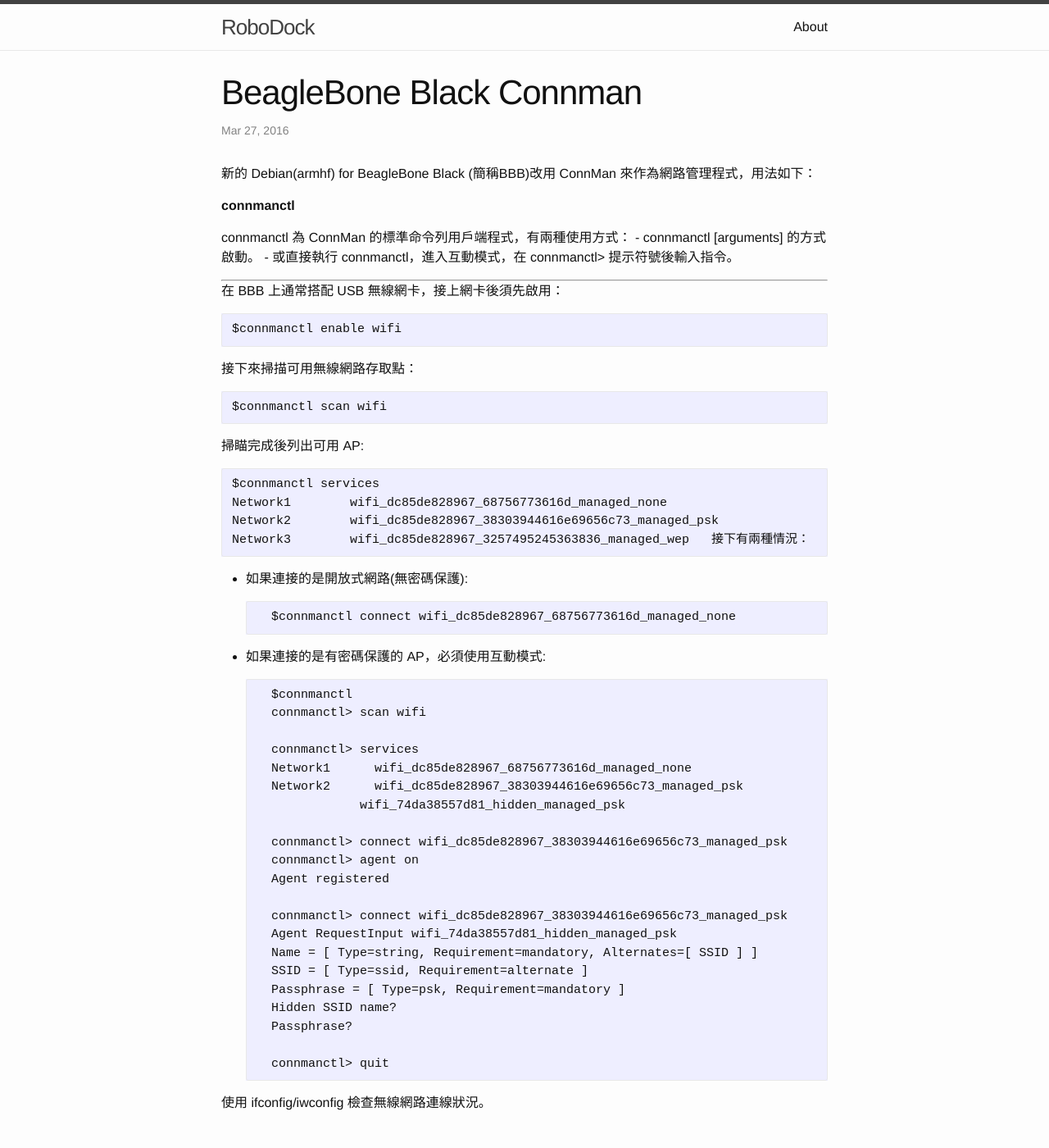
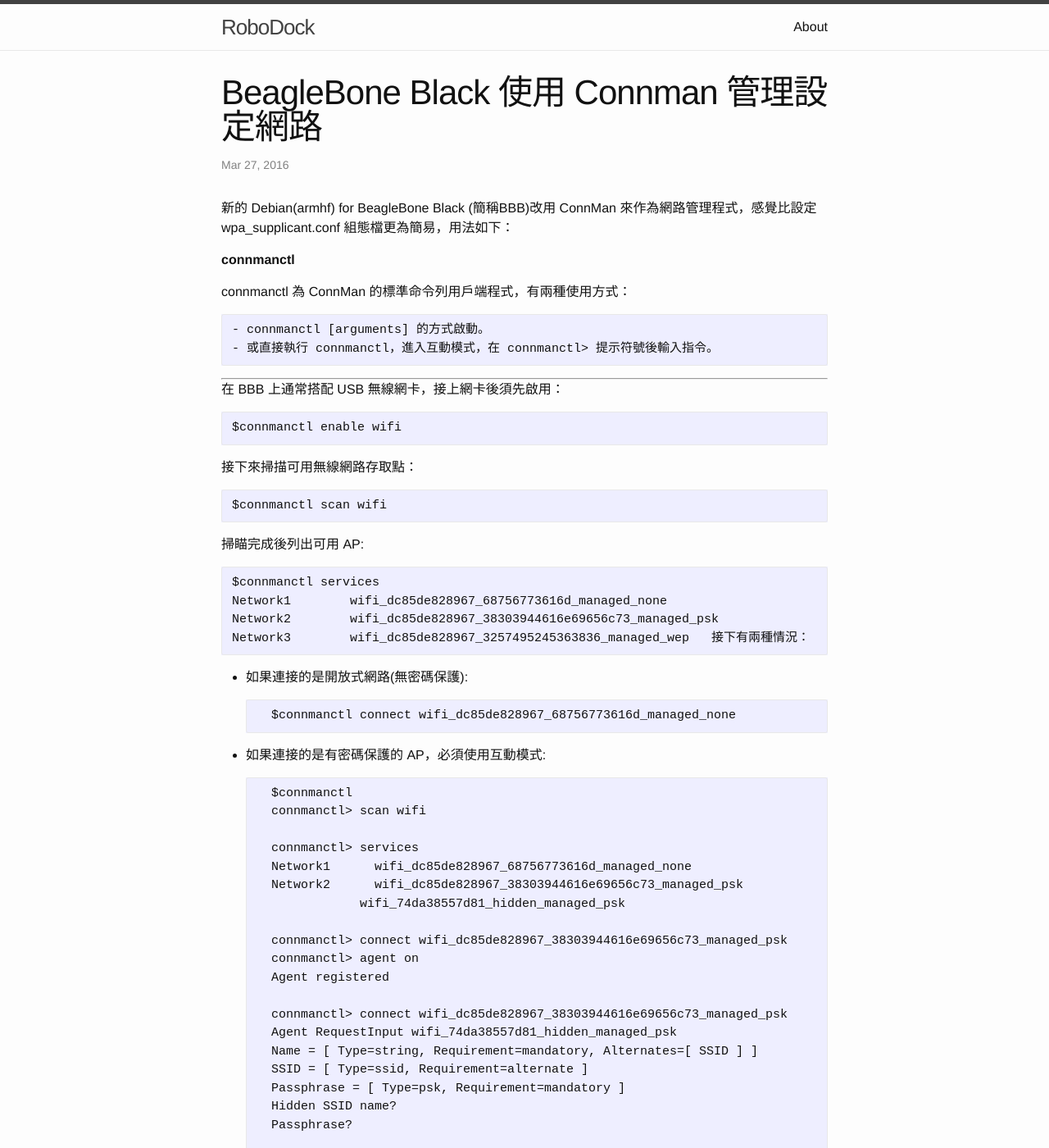
Before and after one commit to robodock/robodock.github.io, a Jekyll site: the page built from _posts/2016-03-27-beaglebone-black-connman.markdown, in a window 1280 px wide and 1400 px high. Shown: the whole window at 82% size. Built offline with Jekyll 4.4.1, drawn with Linux system fonts in a browser that asks for light colours; some of the changed text lies outside the part shown.

Commit message:
2016-04-09 15:35

```diff
--- a/_posts/2016-01-19-download-youtube-video.markdown
+++ b/_posts/2016-01-19-download-youtube-video.markdown
@@ -1,6 +1,6 @@
 ---
 layout: post
-title: "Download Youtube Video"
+title: "快速下載 Youtube 影片"
 date: 2016-01-19T22:29:53+08:00
 ---
 
--- a/_posts/2016-03-27-beaglebone-black-connman.markdown
+++ b/_posts/2016-03-27-beaglebone-black-connman.markdown
@@ -1,14 +1,15 @@
 ---
 layout: post
-title: "BeagleBone Black Connman"
+title: "BeagleBone Black 使用 Connman 管理設定網路"
 date: 2016-03-27T20:44:48+08:00
 ---
 
-新的 Debian(armhf) for BeagleBone Black (簡稱BBB)改用 ConnMan 來作為網路管理程式，用法如下：
+新的 Debian(armhf) for BeagleBone Black (簡稱BBB)改用 ConnMan 來作為網路管理程式，感覺比設定 wpa_supplicant.conf 組態檔更為簡易，用法如下：
 
 **connmanctl**
 
 connmanctl 為 ConnMan 的標準命令列用戶端程式，有兩種使用方式：
+
 	- connmanctl [arguments] 的方式啟動。
 	- 或直接執行 connmanctl，進入互動模式，在 connmanctl> 提示符號後輸入指令。
 
```
Also changed, not shown: other parts of _posts/2016-03-27-beaglebone-black-connman.markdown (+1 -1 lines), _drafts/rtl-sdr-usb-dongle.markdown (deleted, +0 -12 lines), _posts/2016-04-09-rtl-sdr-usb-dongle.markdown (added, +23 -0 lines), _posts/2016-04-09-use-ffmpeg-create-video-from-series-of-images.markdown (added, +23 -0 lines).
